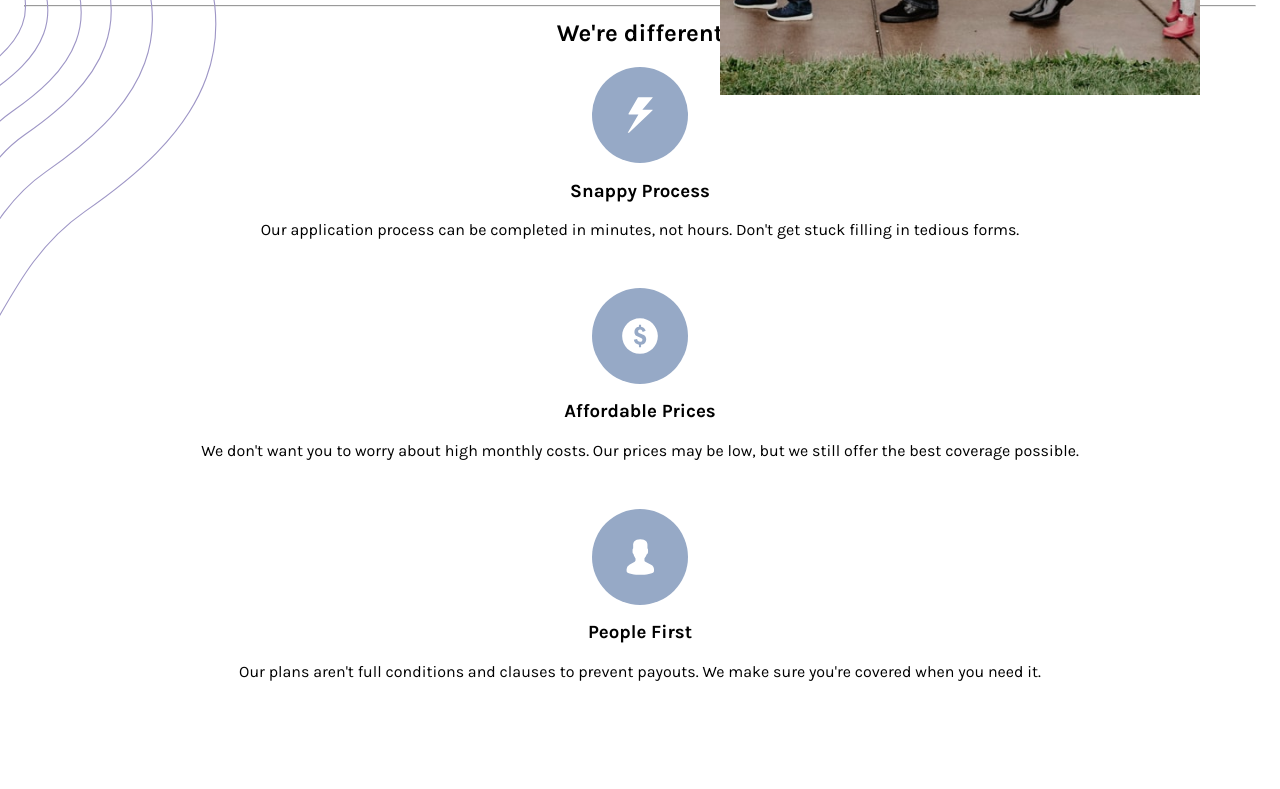
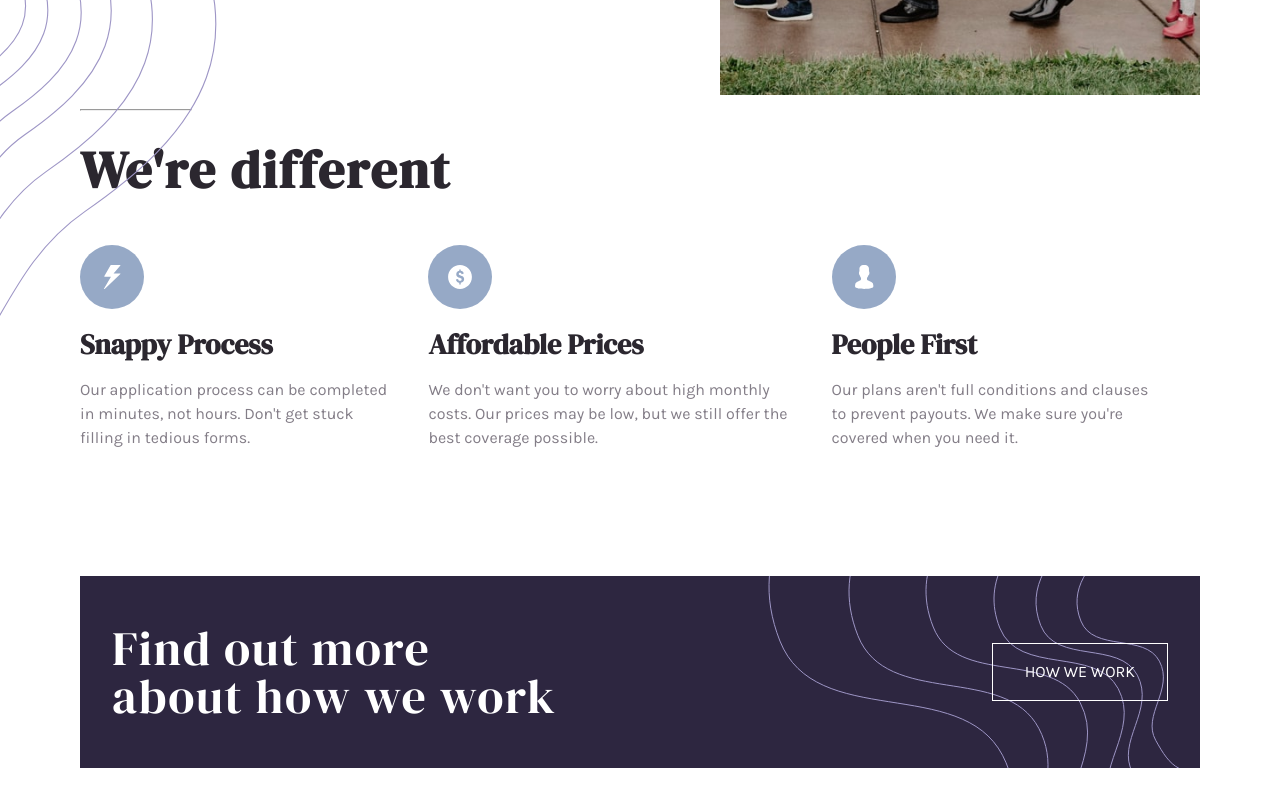
Before and after one commit to AdamElitzur/FM-Insure-landing-page, a plain HTML site: page index.html in a window 1280 px wide. Shown: the part 651-1440 px from the top of the page. After the commit the page ends 1419 px from the top, so only its background shows below. Drawn offline with Linux system fonts and the light colour scheme.

Commit message:
Added mobile and desktop version of the main content. Added JS to toggle between mobile hamburger menu and closed menu icons.

```diff
--- a/css/style.css
+++ b/css/style.css
@@ -7,6 +7,15 @@
 *::before,
 *::after {
   box-sizing: border-box;
+}
+
+:root {
+  --DarkViolet: hsl(256, 26%, 20%);
+  --GrayishBlue: hsl(216, 30%, 68%);
+
+  --VeryDarkViolet: hsl(270, 9%, 17%);
+  --DarkGrayishViolet: hsl(273, 4%, 51%);
+  --VeryLightGray: hsl(0, 0%, 98%);
 }
 
 /* Remove default margin */
@@ -79,6 +88,8 @@ select {
 /* **************************** */
 /*             Styles           */
 /* **************************** */
+
+@import url('https://fonts.google.com/specimen/Karla');
 
 body {
   font-family: 'Karla', sans-serif;
@@ -232,7 +243,8 @@ body {
 
 .main_content {
   text-align: center;
-  padding: 0 1.5rem;
+  padding: 0 2rem;
+  padding-top: 6em;
 }
 
 .card_1,
@@ -263,6 +275,32 @@ body {
   padding-bottom: 0.85rem;
 }
 
+.main_content h2,
+.main_content h3 {
+  font-family: 'DM Serif Display', serif;
+  color: var(--VeryDarkViolet);
+}
+
+.main_content hr {
+  margin-bottom: 1.75em;
+  width: 50%;
+  height: 2px;
+  background-color: var(--DarkViolet);
+}
+
+.main_content h2 {
+  font-size: 2.75rem;
+  padding-bottom: 0.25em;
+}
+
+.main_content h3 {
+  font-size: 1.75rem;
+}
+
+.main_content p {
+  color: var(--DarkGrayishViolet);
+}
+
 /* Desktop Responsiveness */
 /* **************************** */
 /*             Banner           */
@@ -270,8 +308,8 @@ body {
 
 .banner {
   padding: 4rem 2rem;
-  margin: 2rem;
-  margin-top: 20rem;
+  margin: 0 2rem;
+  margin-top: 6rem;
   background-color: hsl(256, 26%, 20%);
   display: flex;
   flex-direction: column;
@@ -313,6 +351,7 @@ body {
   .nav-hamburger {
     display: none;
   }
+
   .nav-logo {
     align-self: center;
   }
@@ -421,4 +460,47 @@ body {
     width: 27rem;
     z-index: 1;
   }
+  .main_content {
+    margin: auto;
+    text-align: left;
+    display: flex;
+    flex-direction: column;
+    align-items: start;
+    max-width: 80rem;
+    padding: 0 5rem;
+    padding-top: 7rem;
+  }
+  .main_content hr {
+    width: 7rem;
+    margin: 0;
+  }
+  .card_1,
+  .card_2,
+  .card_3 {
+    flex-direction: column;
+    align-items: flex-start;
+  }
+
+  .card_1 img,
+  .card_2 img,
+  .card_3 img {
+    width: 4rem;
+  }
+
+  .cards {
+    display: flex;
+  }
+  .main_content p {
+    width: 90%;
+  }
+  .main_content h2 {
+    padding-top: 1.25rem;
+    padding-bottom: 1.25rem;
+    letter-spacing: 0.125rem;
+    font-size: 3.25rem;
+  }
 }
+
+.closed-menu {
+  display: none;
+}
--- a/index.html
+++ b/index.html
@@ -18,7 +18,17 @@
       <div class="nav-mobile">
         <img class="nav-logo" src="images/logo.svg" alt="" />
         <button class="nav-hamburger">
-          <img src="images/icon-hamburger.svg" alt="Mobile Nav Dropdown" />
+          <img
+            src="images/icon-hamburger.svg"
+            alt="Mobile Nav Dropdown"
+            id="hamburger-menu"
+          />
+          <img
+            src="./images/icon-close.svg"
+            alt="Mobile Close Menu"
+            id="closed-menu"
+            class="closed-menu"
+          />
         </button>
       </div>
       <nav class="nav-links">
--- a/js/app.js
+++ b/js/app.js
@@ -1,6 +1,15 @@
-const hamburger = document.querySelector(".nav-hamburger");
-const nav_links = document.querySelector(".nav-links");
-hamburger.addEventListener("click", () => {
-  nav_links.classList.toggle("nav-links-shown");
-  console.log("hi");
+const hamburger = document.querySelector('.nav-hamburger');
+const nav_links = document.querySelector('.nav-links');
+const closedMenu = document.getElementById('closed-menu');
+const hamburgerMenu = document.getElementById('hamburger-menu');
+let menuActive = false;
+hamburger.addEventListener('click', () => {
+  nav_links.classList.toggle('nav-links-shown');
+  !menuActive
+    ? ((closedMenu.style.display = 'block'),
+      (hamburgerMenu.style.display = 'none'),
+      (menuActive = true))
+    : ((closedMenu.style.display = 'none'),
+      (hamburgerMenu.style.display = 'block'),
+      (menuActive = false));
 });
```
